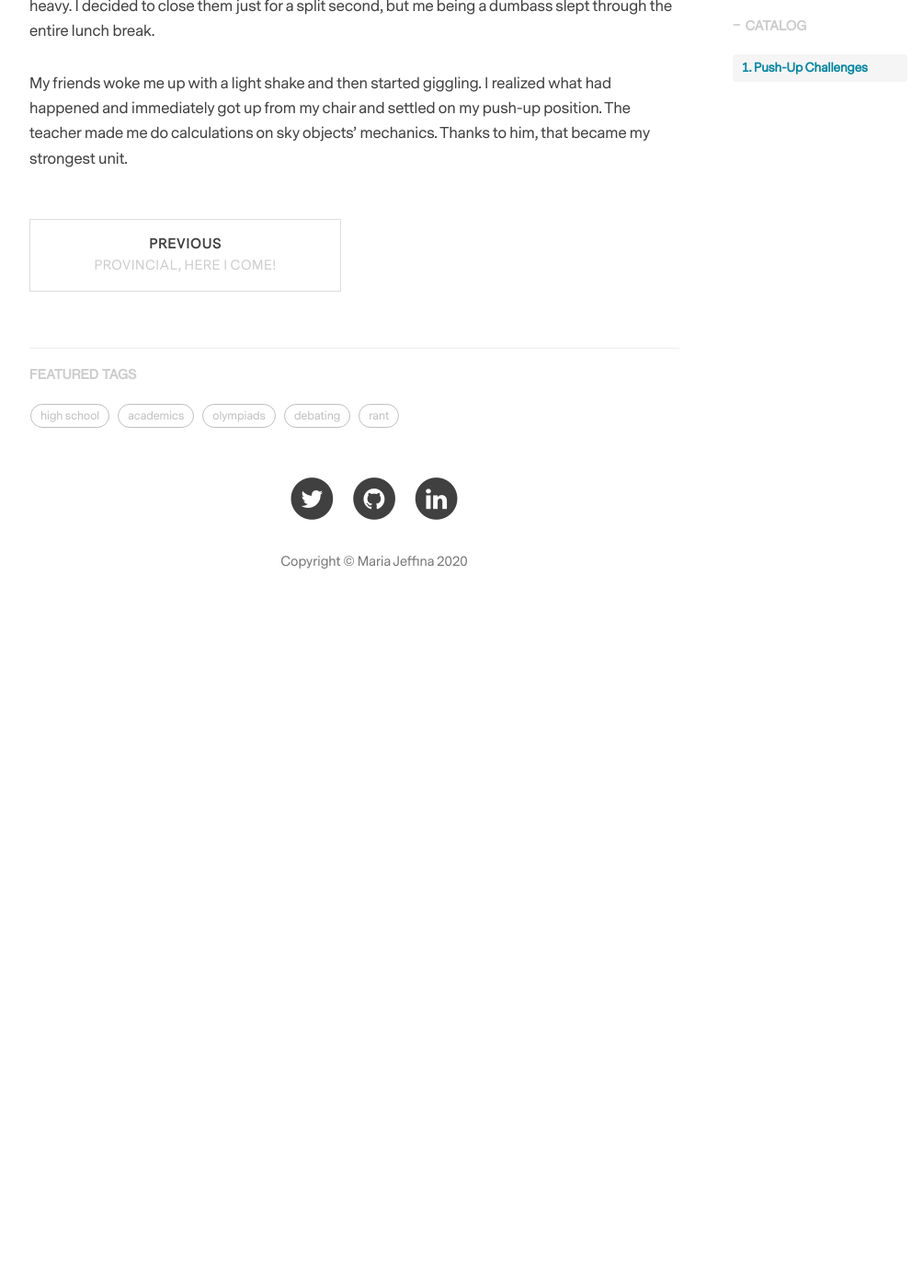
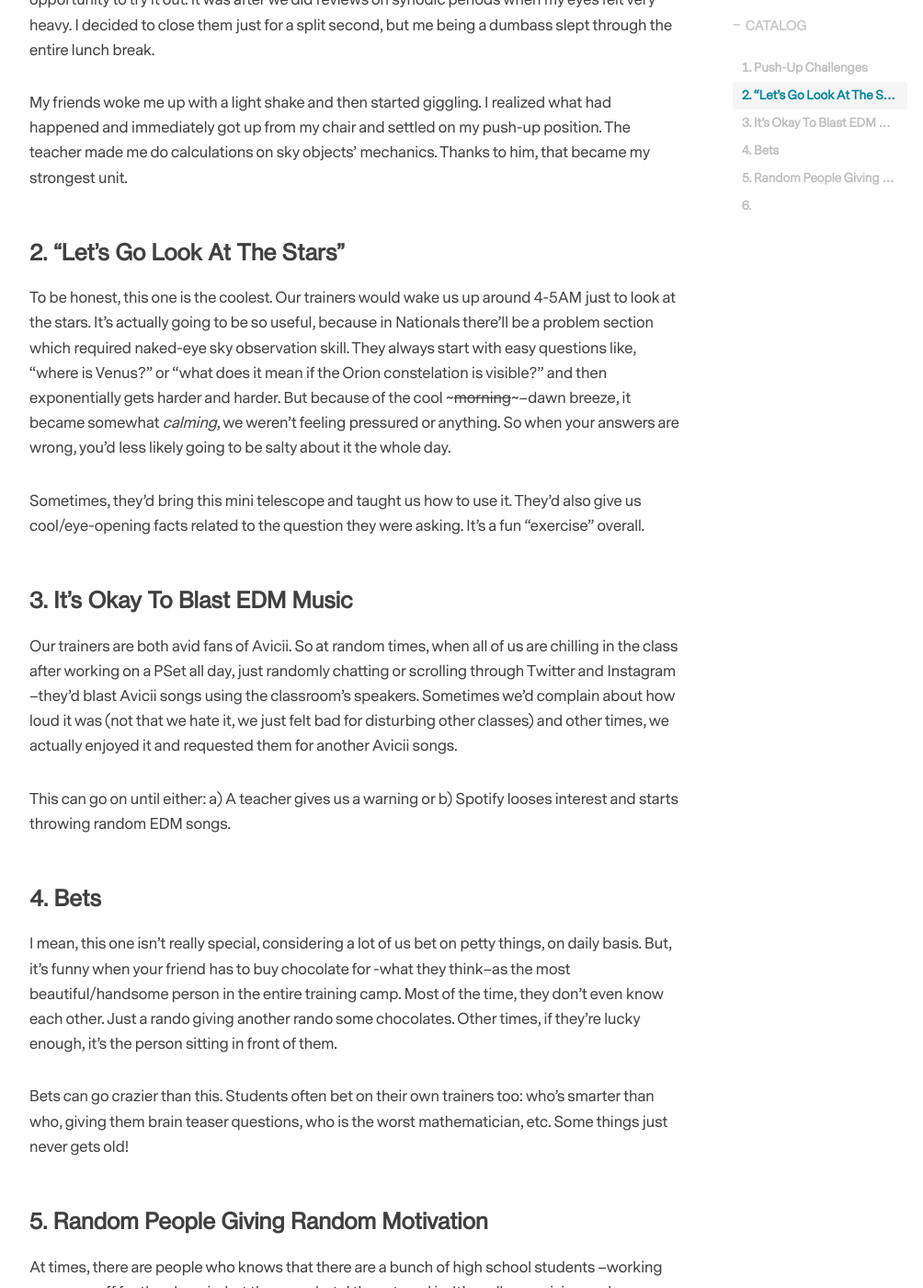
Before and after one commit to maiesey/maiesey.github.io, a Jekyll site: the page built from _posts/2017-03-11-astro-tc.markdown, in a window 1280 px wide and 1400 px high, scrolled down 1238 px. Shown: the whole window at 92% size, without its empty margins (233-1237 px from the left). Built offline with Jekyll 4.4.1, drawn with Linux system fonts in a browser that asks for light colours; nearby versions of some CDN libraries; comment, search, counter and statistics services are not loaded; before the commit the page ends 1926 px from its top, so only the background shows below that; some of the changed text lies outside the part shown.

Commit message:
Update 2017-03-11-astro-tc.markdown

```diff
--- a/_posts/2017-03-11-astro-tc.markdown
+++ b/_posts/2017-03-11-astro-tc.markdown
@@ -25,3 +26,23 @@ In training camp, we usually woke up around 6AM (though I slept through multiple
 Whenever there's a student who fell asleep or at the very least, look sleepy. One of the trainer will ask him to answer questions while doing push ups! Never thought that doing push ups (or any exercise) can actually make you feel more energized, until I got the so-so *unfortunate* opportunity to try it out. It was after we did reviews on synodic periods when my eyes felt very heavy. I decided to close them just for a split second, but me being a dumbass slept through the entire lunch break.
 
 My friends woke me up with a light shake and then started giggling. I realized what had happened and immediately got up from my chair and settled on my push-up position. The teacher made me do calculations on sky objects' mechanics. Thanks to him, that became my strongest unit.
+
+### 2. "Let's Go Look At The Stars"
+To be honest, this one is the coolest. Our trainers would wake us up around 4-5AM just to look at the stars. It's actually going to be so useful, because in Nationals there'll be a problem section which required naked-eye sky observation skill. They always start with easy questions like, "where is Venus?" or "what does it mean if the Orion constelation is visible?" and then exponentially gets harder and harder. But because of the cool ~~~morning~~~--dawn breeze, it became somewhat *calming*, we weren't feeling pressured or anything. So when your answers are wrong, you'd less likely going to be salty about it the whole day.
+
+Sometimes, they'd bring this mini telescope and taught us how to use it. They'd also give us cool/eye-opening facts related to the question they were asking. It's a fun "exercise" overall.
+
+### 3. It's Okay To Blast EDM Music ###
+Our trainers are both avid fans of Avicii. So at random times, when all of us are chilling in the class after working on a PSet all day, just randomly chatting or scrolling through Twitter and Instagram --they'd blast Avicii songs using the classroom's speakers. Sometimes we'd complain about how loud it was (not that we hate it, we just felt bad for disturbing other classes) and other times, we actually enjoyed it and requested them for another Avicii songs.
+
+This can go on until either: a) A teacher gives us a warning or b) Spotify looses interest and starts throwing random EDM songs.
+
+### 4. Bets
+I mean, this one isn't really special, considering a lot of us bet on petty things, on daily basis. But, it's funny when your friend has to buy chocolate for -what they think--as the most beautiful/handsome person in the entire training camp. Most of the time, they don't even know each other. Just a rando giving another rando some chocolates. Other times, if they're lucky enough, it's the person sitting in front of them.
+
+Bets can go crazier than this. Students often bet on their own trainers too: who's smarter than who, giving them brain teaser questions, who is the worst mathematician, etc. Some things just never gets old!
+
+### 5. Random People Giving Random Motivation
+At times, there are people who knows that there are a bunch of high school students --working our asses off for the olympiad, at the same hotel they stayed in. It's really surprising and energizing to be greeted by people who are literally strangers and being given little motivational quotes to go through the day.
+
+### 6.
```
Also changed, not shown: other parts of _posts/2017-03-11-astro-tc.markdown (+3 -2 lines).
